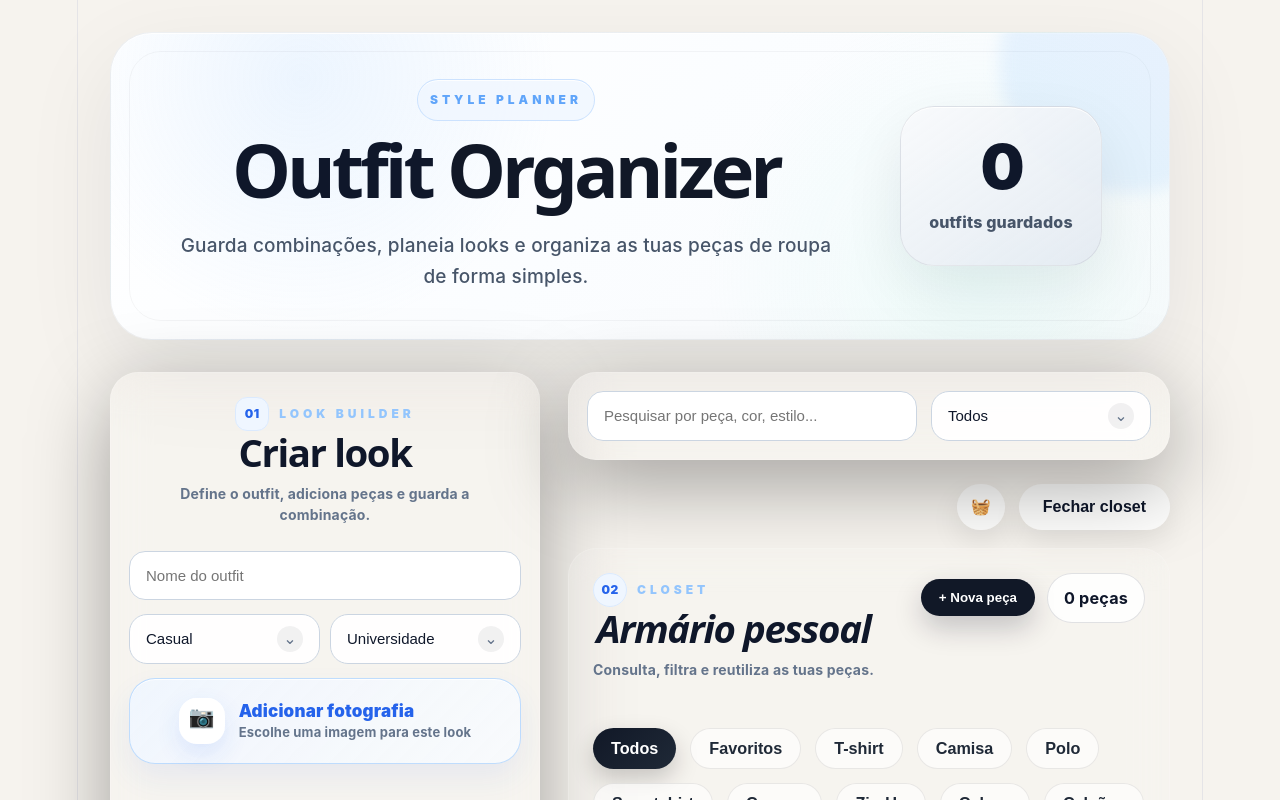
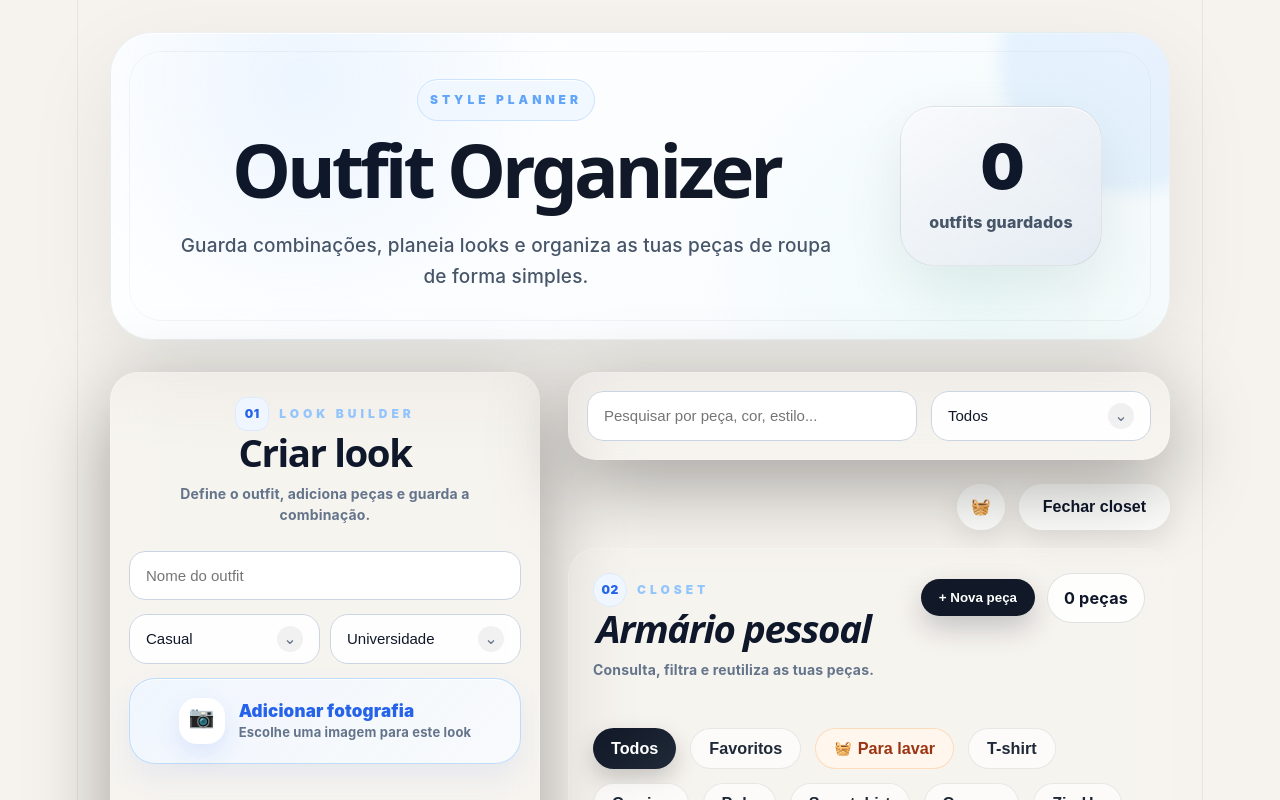
Before and after one commit to ptav2006/outfit-organizer, a React (Vite) app: page / in a window 1280 px wide. Both pictures are taken after a click on the button "Abrir closet". Shown: the top 800 px of the page. Built offline with nearby package versions, Linux system fonts and the light colour scheme.

Commit message:
filtro lavandaria

```diff
--- a/src/App.css
+++ b/src/App.css
@@ -3131,3 +3131,106 @@ body {
     grid-template-columns: 1fr;
   }
 }
+
+.filterChip {
+  display: inline-flex;
+  align-items: center;
+  justify-content: center;
+  gap: 8px;
+}
+
+.filterChipText {
+  display: inline-flex;
+  align-items: center;
+  gap: 6px;
+
+  white-space: nowrap;
+}
+
+.filterChipIcon {
+  font-size: 14px;
+  line-height: 1;
+}
+
+.filterChipCount {
+  min-width: 22px;
+  height: 22px;
+
+  display: inline-flex;
+  align-items: center;
+  justify-content: center;
+
+  padding: 0 7px;
+
+  border-radius: 999px;
+
+  background: rgba(15, 23, 42, 0.08);
+  color: #475569;
+
+  font-size: 12px;
+  font-weight: 900;
+}
+
+.filterChipLaundry {
+  height: 22px;
+
+  display: inline-flex;
+  align-items: center;
+  justify-content: center;
+
+  padding: 0 8px;
+
+  border-radius: 999px;
+
+  background: #fff7ed;
+  color: #c2410c;
+
+  border: 1px solid rgba(251, 146, 60, 0.24);
+
+  font-size: 12px;
+  font-weight: 900;
+  white-space: nowrap;
+}
+
+.filterChip.active .filterChipCount,
+.filterChip.active .filterChipLaundry {
+  background: rgba(255, 255, 255, 0.18);
+  color: white;
+  border-color: rgba(255, 255, 255, 0.22);
+}
+
+.laundryFilterChip {
+  background: #fff7ed;
+  color: #9a3412;
+  border-color: rgba(251, 146, 60, 0.28);
+}
+
+.laundryFilterChip:hover {
+  background: #ffedd5;
+}
+
+.laundryFilterChip.active {
+  background: linear-gradient(135deg, #f97316, #ea580c);
+  color: white;
+  border: none;
+  box-shadow: 0 10px 24px rgba(234, 88, 12, 0.24);
+}
+
+.closetCount {
+  display: inline-flex;
+  align-items: center;
+  gap: 8px;
+}
+
+.closetCount small {
+  padding: 5px 8px;
+
+  border-radius: 999px;
+
+  background: #fff7ed;
+  color: #c2410c;
+
+  font-size: 12px;
+  font-weight: 900;
+  white-space: nowrap;
+}
--- a/src/App.jsx
+++ b/src/App.jsx
@@ -203,11 +203,51 @@ export default function App() {
     setShowAddClosetItem(false);
   }
 
+  const laundryClosetCount = computedClosetItems.filter(
+    (item) => item.unavailable
+  ).length;
+
+  const closetFilterOptions = [
+    {
+      value: "Todos",
+      label: "Todos",
+      count: computedClosetItems.length,
+    },
+    {
+      value: "Favoritos",
+      label: "Favoritos",
+      count: computedClosetItems.filter((item) => item.favorite).length,
+    },
+    {
+      value: "Para lavar",
+      label: "Para lavar",
+      icon: "🧺",
+      count: laundryClosetCount,
+    },
+    ...categories.map((category) => {
+      const categoryItems = computedClosetItems.filter(
+        (item) => item.category === category
+      );
+
+      return {
+        value: category,
+        label: category,
+        count: categoryItems.length,
+        laundryCount: categoryItems.filter((item) => item.unavailable).length,
+        showLaundryBadge: true,
+      };
+    }),
+  ];
+
   const filteredCloset = computedClosetItems.filter((item) => {
     if (closetFilter === "Todos") return true;
 
     if (closetFilter === "Favoritos") {
       return item.favorite;
+    }
+
+    if (closetFilter === "Para lavar") {
+      return item.unavailable;
     }
 
     return item.category === closetFilter;
@@ -1025,7 +1065,13 @@ export default function App() {
                       + Nova peça
                     </button>
 
-                    <span className="closetCount">{filteredCloset.length} peças</span>
+                    <span className="closetCount">
+                      {filteredCloset.length} peças
+
+                      {laundryClosetCount > 0 && (
+                        <small>🧺 {laundryClosetCount} para lavar</small>
+                      )}
+                    </span>
                   </div>
                 </div>
 
@@ -1117,19 +1163,41 @@ export default function App() {
                 )}
 
                 <div className="closetFilters">
-                  {["Todos", "Favoritos", ...categories].map((cat) => (
+                  {closetFilterOptions.map((option) => (
                     <button
-                      key={cat}
-                      className={`filterChip ${closetFilter === cat ? "active" : ""}`}
-                      onClick={() => setClosetFilter(cat)}
+                      key={option.value}
+                      className={`filterChip ${closetFilter === option.value ? "active" : ""} ${
+                        option.value === "Para lavar" ? "laundryFilterChip" : ""
+                      }`}
+                      onClick={() => setClosetFilter(option.value)}
                     >
-                      {cat}
+                      <span className="filterChipText">
+                        {option.icon && (
+                          <span className="filterChipIcon">{option.icon}</span>
+                        )}
+
+                        {option.label}
+                      </span>
+
+                      {option.count > 0 && (
+                        <span className="filterChipCount">{option.count}</span>
+                      )}
+
+                      {option.showLaundryBadge && option.laundryCount > 0 && (
+                        <span className="filterChipLaundry">
+                          🧺 {option.laundryCount}
+                        </span>
+                      )}
                     </button>
                   ))}
                 </div>
 
                 {filteredCloset.length === 0 ? (
-                  <p className="closetEmpty">As peças aparecem aqui quando guardares outfits.</p>
+                  <p className="closetEmpty">
+                    {closetFilter === "Para lavar"
+                      ? "Não tens peças para lavar."
+                      : "As peças aparecem aqui quando guardares outfits."}
+                  </p>
                 ) : (
                   <div className="closetGrid">
                     {filteredCloset.map((item) => (
```
